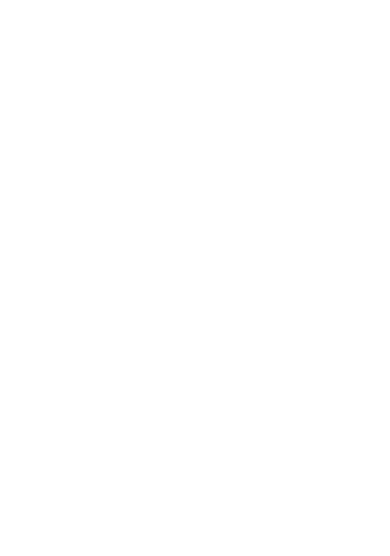
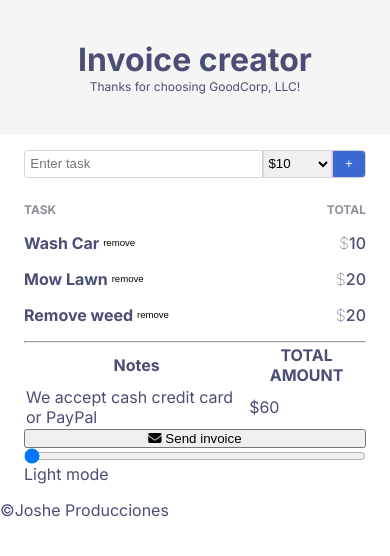
Before and after one commit to jbarriguete86/invoiceCreator, a website built with Vite: page index.html in a window 390 px wide. Built offline with nearby package versions, Linux system fonts and the light colour scheme.

Commit message:
update commit
Work on updating the HTML mobile view. Still need to update the footer and the bottom section of the main

```diff
--- a/index.css
+++ b/index.css
@@ -1,4 +1,143 @@
-html, body {
+*{
+    box-sizing: border-box;
     margin: 0;
     padding: 0;
 }
+
+:root{
+    --light-mode-header: #F5F5F5;
+    --dark-mode-header: #3A69D2;
+    --light-mode-bckg: #FFFFFF;
+    --dark-mode-bckg: #1F2937;
+    --light-mode-text:#4A4E74;
+    --dark-mode-text:#F5F5F5;
+}
+
+body{
+    background-color: var(--light-mode-bckg);
+    font-family: "Inter", sans-serif;
+    color: var(--light-mode-text)
+}
+
+
+/* HEADER */
+header{
+    display: flex;
+    flex-direction: column;
+    background-color: var(--light-mode-header);
+    width: 100%;
+    padding: 2.5em 0;
+    align-items: center;
+}
+
+header > h1{
+    font-weight: bolder;
+    font-size: 2rem;
+}
+
+header > p{
+    font-size: .75rem;
+}
+
+/* MAIN */
+main{
+    display: flex;
+    flex-direction: column;
+    padding: 1em 1.5em 1em;
+}
+
+/* INPUT FORM */
+form{
+    display: flex;
+    width: 100%;
+    justify-content: center;
+}
+#task,
+select,
+#add--btn{
+   border: #D5D4D8 1px solid;
+}
+
+#task{
+    border-top-left-radius: 4px;
+    border-bottom-left-radius: 4px;
+    padding: .4em 0 .4em .4em;
+    min-width: 70%;
+}
+
+select{
+    background-color: #F0F0F0;
+    min-width: 20%;
+}
+
+#add--btn{
+    min-width: 10%;
+    border-top-right-radius: 4px;
+    border-bottom-right-radius: 4px;
+    background-color: #3A69D2;
+    color: #ffffff;
+}
+
+/* INPUT TABLE */
+.inputs--container,
+.inputs--header,
+.inputs--information,
+.input--info{
+    display: flex;
+}
+
+.inputs--container,
+.inputs--information{
+    flex-direction: column;
+}
+
+.inputs--container{
+    width: 100%;
+    margin: 1.5em 0 1em;
+    gap: 1em;
+    font-weight: bold;
+}
+
+.inputs--header{
+    justify-content: space-between;
+}
+
+.inputs--header,
+.dollar{
+    color:#918E9B;
+}
+
+.inputs--header > p{
+    font-weight: bold;
+    font-size: .75rem;
+}
+
+.inputs--information{
+    justify-content: space-evenly;
+    gap: 1em
+}
+
+.input--info{
+    width: 100%;
+    /* justify-content: space-between; */
+}
+
+.remove--btn{
+    border:none;
+    background-color: var(--light-mode-bckg);
+    font-size: 0.6rem;
+    margin-left: .4em;
+}
+
+.remove--btn:hover{
+    cursor: pointer;
+    color: red;
+}
+
+.input--info > p:last-child{
+    font-weight: 500;
+    margin-left: auto;
+}
+.dollar{
+    font-weight: 200;
+}
--- a/index.html
+++ b/index.html
@@ -1,9 +1,85 @@
-<html>
-    <head><link rel="stylesheet" href="https://cdnjs.cloudflare.com/ajax/libs/normalize/8.0.1/normalize.css">
-        <link rel="stylesheet" href="index.css">
-    </head>
-    <body>
+<!DOCTYPE html>
+<html lang="en">
+<head>
+    <meta charset="UTF-8">
+    <meta name="viewport" content="width=device-width, initial-scale=1.0">
+    <title>Inovice Creator</title>
+    <link rel="stylesheet" href="https://cdnjs.cloudflare.com/ajax/libs/font-awesome/6.5.2/css/all.min.css"
+    integrity="sha512-SnH5WK+bZxgPHs44uWIX+LLJAJ9/2PkPKZ5QiAj6Ta86w+fsb2TkcmfRyVX3pBnMFcV7oQPJkl9QevSCWr3W6A=="
+    crossorigin="anonymous" referrerpolicy="no-referrer" />
+    <link rel="preconnect" href="https://fonts.googleapis.com">
+<link rel="preconnect" href="https://fonts.gstatic.com" crossorigin>
+<link href="https://fonts.googleapis.com/css2?family=Inter:wght@100..900&display=swap" rel="stylesheet">
+    <link rel="stylesheet" href="./index.css">
 
-        <script src="index.js"></script>
-    </body>
+</head>
+<body>
+    <header>
+        <h1>Invoice creator</h1>
+        <p>Thanks for choosing GoodCorp, LLC!</p>
+    </header>
+    <main>
+        <form class="input--cont">
+            <input type="text" id="task" placeholder="Enter task">
+            <select name="prices--opts" id="prices--opts">
+                <option value="10">$10</option>
+                <option value="15">$15</option>
+                <option value="20">$20</option>
+                <option value="25">$25</option>
+                <option value="30">$30</option>
+                <option value="35">$35</option>
+                <option value="40">$40</option>
+                <option value="45">$45</option>
+                <option value="50">$50</option>
+            </select>
+            <button id="add--btn">+</button>
+        </form>
+        <div class="inputs--container">
+            <div class="inputs--header">
+                <p>TASK</p>
+                <p>TOTAL</p>
+            </div>
+            <div class="inputs--information">
+                <div class="input--info">
+                    <p id="wash--car">Wash Car</p>
+                    <button class="remove--btn">remove</button>
+                    <p><span class="dollar">$</span>10</p>
+                </div>
+                <div class="input--info">
+                    <p id="wash--car">Mow Lawn</p>
+                    <button class="remove--btn">remove</button>
+                    <p><span class="dollar">$</span>20</p>
+                </div>
+                <div class="input--info">
+                    <p id="wash--car">Remove weed</p>
+                    <button class="remove--btn">remove</button>
+                    <p><span class="dollar">$</span>20</p>
+                </div>
+            </div>
+        </div>
+        <hr>
+        <table class="sum--table">
+            <thead>
+                <tr>
+                    <th>Notes</th>
+                    <th>TOTAL AMOUNT</th>
+                </tr>
+            </thead>
+            <tbody>
+                <tr>
+                    <td>We accept cash credit card or PayPal</td>
+                    <!-- will be fill in with js -->
+                    <td id="sum--table--total">$60</td>
+                </tr>
+            </tbody>
+        </table>
+        <button><i class="fa-solid fa-envelope"></i> Send invoice</button>
+        <input type="range" id="dark" class="mode--slider" min="0" max="1" value="0" name="dark mode">
+        <label for="dark mode">Light mode</label>
+    </main>
+    <footer>
+        <p><span>&copy</span>Joshe Producciones</p>
+    </footer>
+    <script src="index.js" type="module"></script>
+</body>
 </html>
```
